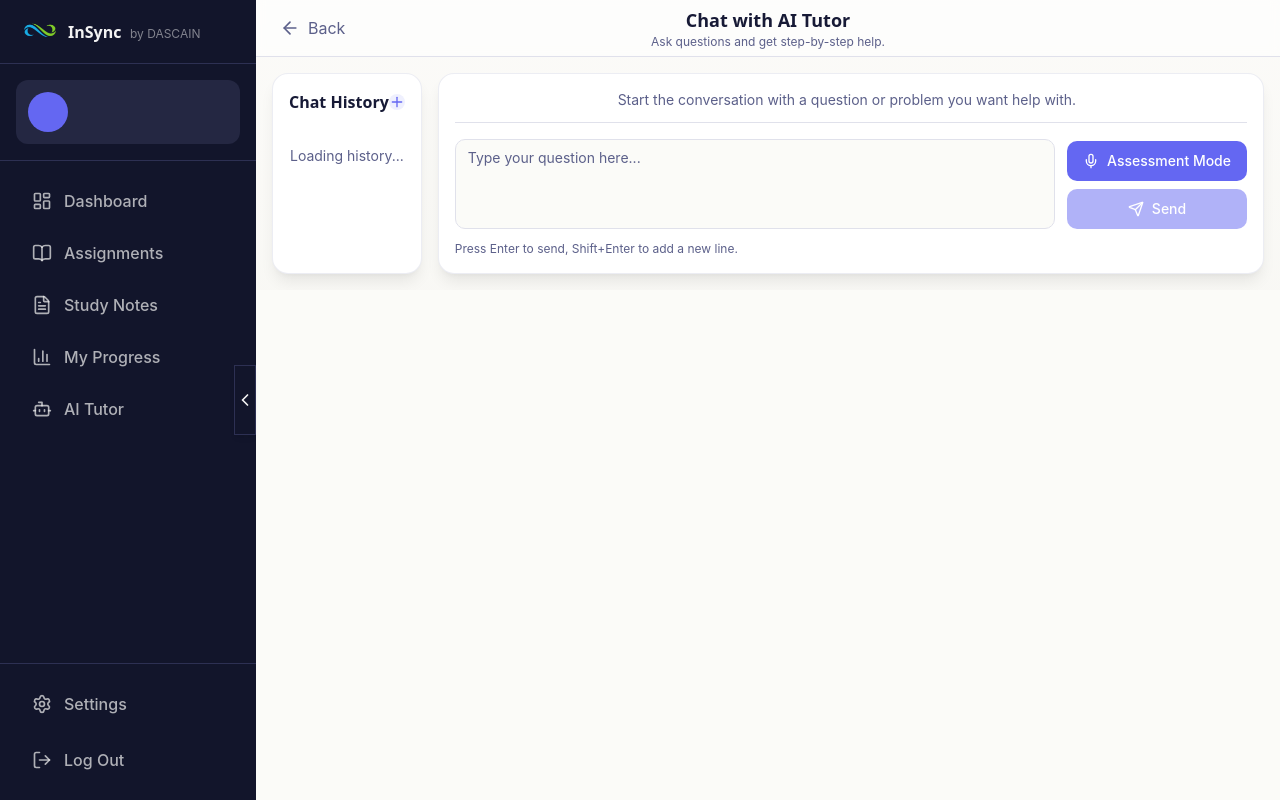
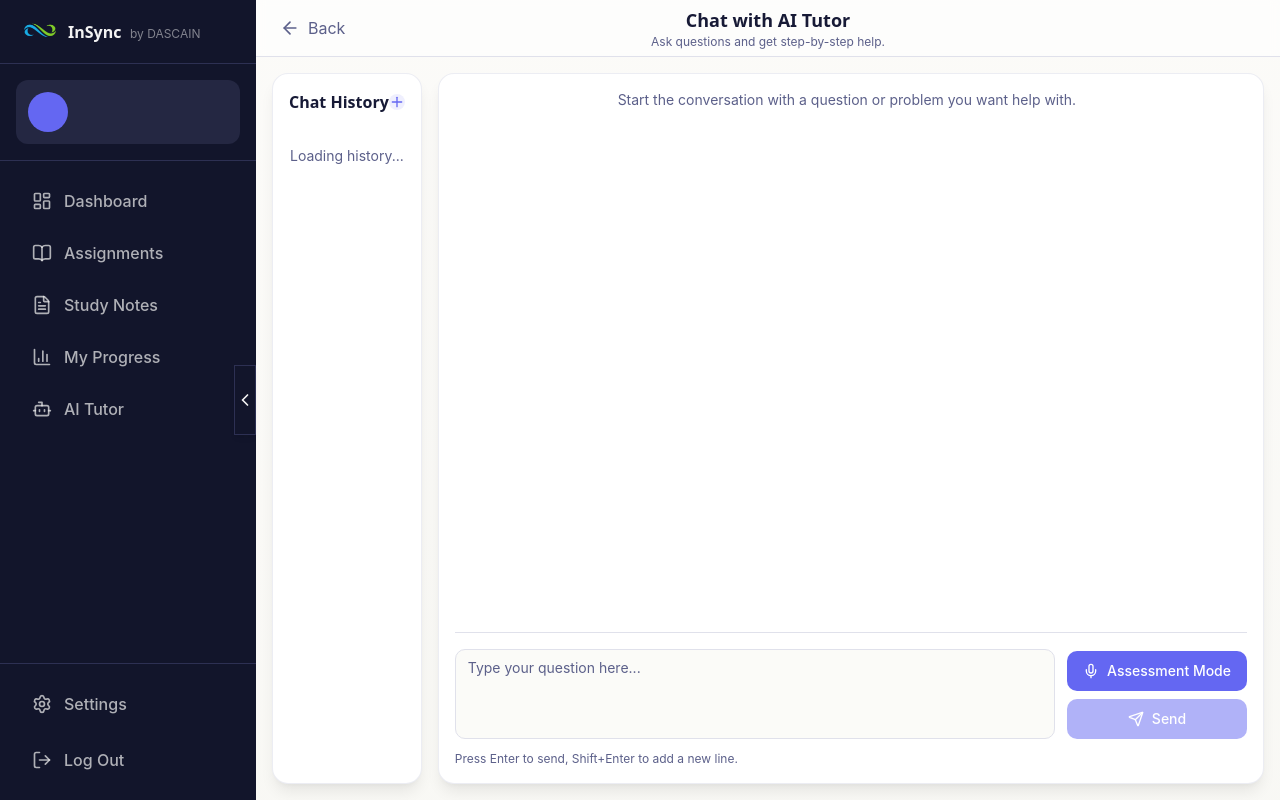
Before and after one commit to DASCAIN/InSync_Source_Code, a Django app: template frontend/templates/student/tutor_chat.html in a window 1280 px wide. Run offline with Django 4.2, Linux system fonts and the light colour scheme; the template is opened without the code that fills it, so the values that code supplies are empty.

Commit message:
ai chat sided fixed and mem0 retrival fixed

```diff
--- a/frontend/templates/student/tutor_chat.html
+++ b/frontend/templates/student/tutor_chat.html
@@ -4,7 +4,17 @@
 {% block title %}Chat with AI Tutor — InSync{% endblock %}
 
 {% block inner_content %}
-<div class="h-[calc(100vh-4rem)] lg:h-screen max-h-screen overflow-hidden bg-gradient-to-b from-background to-muted/30 flex flex-col">
+<style>
+  /* Lock the dashboard main wrapper to viewport height for the chat page */
+  #main-content {
+    height: 100vh;
+    height: 100dvh; /* dynamic viewport height for mobile browsers */
+    max-height: 100vh;
+    max-height: 100dvh;
+    overflow: hidden;
+  }
+</style>
+<div class="h-full flex flex-col overflow-hidden bg-gradient-to-b from-background to-muted/30">
   <!-- Header Bar -->
   <div class="border-b border-border bg-card/50 backdrop-blur-sm sticky top-0 z-10">
     <div class="container mx-auto px-6 py-4 flex items-center justify-between">
@@ -24,9 +34,9 @@
   </div>
 
   <!-- Main Content Area -->
-  <div class="container mx-auto px-4 py-4 lg:px-6 lg:py-6 flex-1 flex gap-4 lg:gap-6 max-w-6xl min-h-0 overflow-hidden">
+  <div class="container mx-auto px-4 py-4 lg:px-6 lg:py-6 flex-1 flex items-stretch gap-4 lg:gap-6 max-w-6xl min-h-0 overflow-hidden" style="flex: 1 1 0%; min-height: 0;">
     <!-- Chat History Sidebar -->
-    <div id="chat-sidebar" class="w-56 shrink-0 hidden md:flex flex-col bg-card rounded-2xl shadow-lg border border-border/60 p-4 transition-all duration-300 min-h-0">
+    <div id="chat-sidebar" class="w-56 shrink-0 hidden md:flex flex-col bg-card rounded-2xl shadow-lg border border-border/60 p-4 transition-all duration-300 min-h-0 overflow-hidden">
       <div class="flex items-center justify-between mb-4">
         <h2 class="font-semibold text-foreground">Chat History</h2>
         <button onclick="startNewChat()" class="text-primary bg-primary/10 hover:bg-primary/20 p-1.5 rounded-md transition-colors" title="New Chat">
@@ -39,7 +49,7 @@
     </div>
 
     <!-- Chat Area -->
-    <div class="bg-card rounded-2xl shadow-lg border border-border/60 flex flex-col flex-1 p-4 lg:p-6 gap-3 lg:gap-4 min-h-0 overflow-hidden">
+    <div class="bg-card rounded-2xl shadow-lg border border-border/60 flex flex-col flex-1 p-4 lg:p-6 gap-3 lg:gap-4 min-h-0 overflow-hidden" style="flex: 1 1 0%; min-height: 0;">
 
       <!-- Messages List -->
       <div
@@ -70,7 +80,7 @@
       </div>
 
       <!-- Input Actions -->
-      <div class="flex items-end gap-3 mt-auto border-t pt-4 border-border/40">
+      <div class="flex items-end gap-3 shrink-0 border-t pt-4 border-border/40">
         <textarea
           id="chat-textarea"
           rows="3"
--- a/services/mem0_service.py
+++ b/services/mem0_service.py
@@ -30,7 +30,11 @@ class Mem0Service:
     async def retrieve_memories(self, message: str, user_id: str) -> str:
         if not message.strip():
             raise ValueError("Search message is empty")
-        results = await self._client().search(message, filters={"user_id": user_id})
+
+        # Append a broad context string to ensure vector search matches general learning preferences and weak topics
+        search_query = f"{message} user learning preferences, weak topics, and academic subjects"
+
+        results = await self._client().search(search_query, filters={"user_id": user_id})
         memories = self._extract_memories(results)
         return "\n".join(memories) if memories else "No memories found"
 
```
